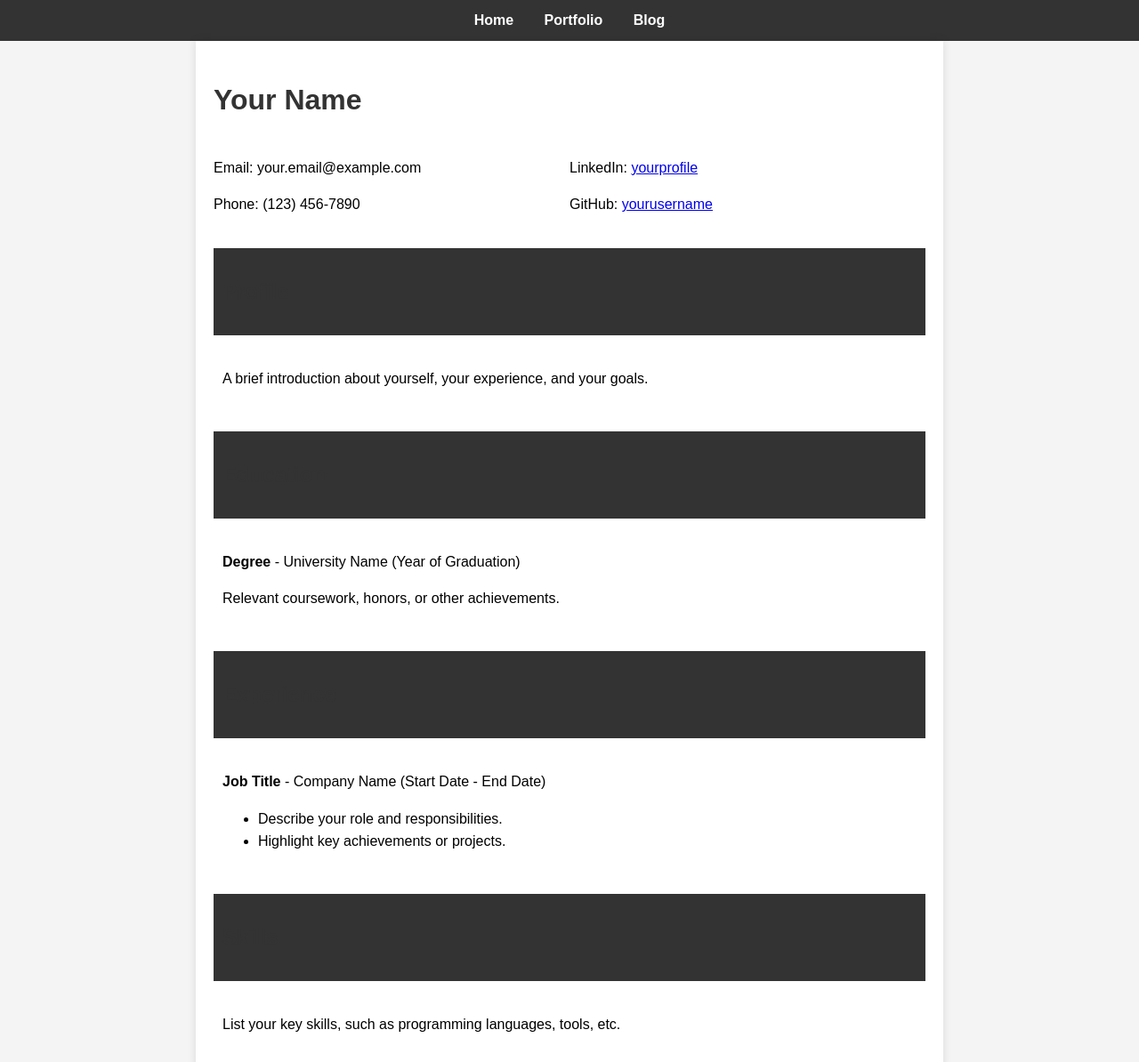
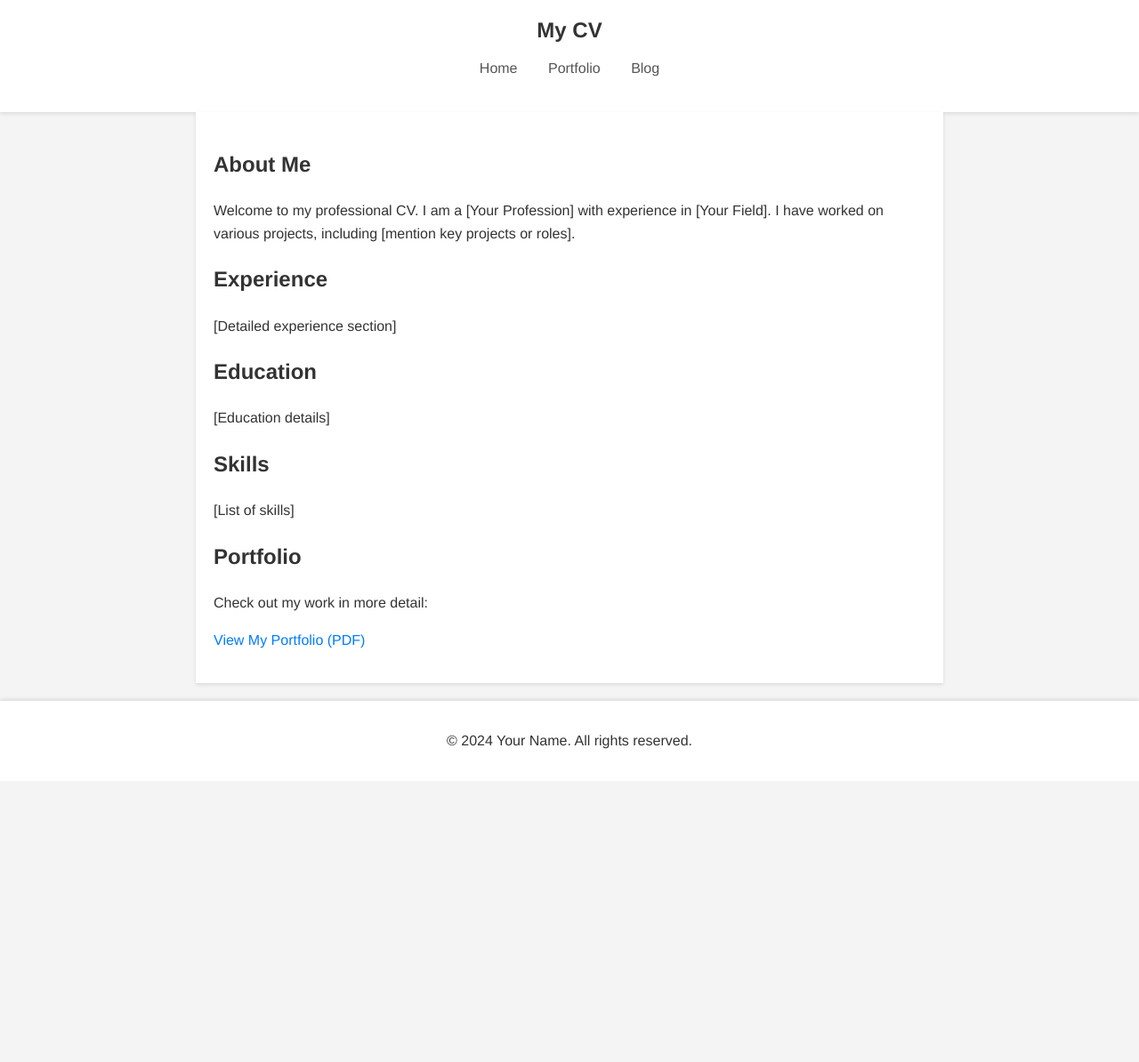
Before and after one commit to JulioCandela1993/JulioCandela1993.github.io, a plain HTML site: page index.html in a window 1280 px wide. Shown: the top 1194 px of the page at 89% size. After the commit the page ends 878 px from the top, so only its background shows below. Drawn offline with Linux system fonts and the light colour scheme.

Commit message:
Update index.html

```diff
--- a/index.html
+++ b/index.html
@@ -3,196 +3,98 @@
 <head>
     <meta charset="UTF-8">
     <meta name="viewport" content="width=device-width, initial-scale=1.0">
-    <title>Your Name - CV</title>
+    <title>My CV</title>
+    <link rel="stylesheet" href="styles.css">
     <style>
         body {
-            font-family: Arial, sans-serif;
-            line-height: 1.6;
+            font-family: 'Helvetica Neue', sans-serif;
+            color: #333;
+            background-color: #f4f4f4;
             margin: 0;
             padding: 0;
-            background-color: #f4f4f4;
         }
-        .container {
-            width: 80%;
-            max-width: 800px;
-            margin: auto;
-            background: #fff;
+        header {
+            background-color: #fff;
             padding: 20px;
-            box-shadow: 0 0 10px rgba(0,0,0,0.1);
+            text-align: center;
+            box-shadow: 0 2px 4px rgba(0, 0, 0, 0.1);
+        }
+        header h1 {
+            margin: 0;
+            font-size: 24px;
         }
         nav {
-            background-color: #333;
-            padding: 10px;
+            margin: 20px 0;
             text-align: center;
         }
         nav a {
-            color: white;
             margin: 0 15px;
             text-decoration: none;
-            font-weight: bold;
+            color: #555;
         }
         nav a:hover {
-            text-decoration: underline;
+            color: #000;
         }
-        h1, h2 {
-            color: #333;
+        .container {
+            max-width: 800px;
+            margin: 0 auto;
+            padding: 20px;
+            background-color: #fff;
+            box-shadow: 0 2px 4px rgba(0, 0, 0, 0.1);
         }
-        .section {
-            margin-bottom: 20px;
+        .cv-content {
+            line-height: 1.6;
         }
-        .section-title {
-            background-color: #333;
-            color: #fff;
-            padding: 10px;
-            margin-bottom: 10px;
+        .popup-link {
+            color: #007BFF;
+            cursor: pointer;
         }
-        .section-content {
-            padding: 10px;
-        }
-        .contact-info {
-            display: flex;
-            justify-content: space-between;
-            margin-bottom: 20px;
-        }
-        .contact-info div {
-            flex: 1;
-        }
-        /* Modal Styles */
-        .modal {
-            display: none;
-            position: fixed;
-            z-index: 1;
-            left: 0;
-            top: 0;
-            width: 100%;
-            height: 100%;
-            overflow: auto;
-            background-color: rgba(0, 0, 0, 0.5);
-            padding-top: 60px;
-        }
-        .modal-content {
+        footer {
+            text-align: center;
+            padding: 20px;
             background-color: #fff;
-            margin: 5% auto;
-            padding: 20px;
-            border: 1px solid #888;
-            width: 80%;
-            max-width: 600px;
-        }
-        .close {
-            color: #aaa;
-            float: right;
-            font-size: 28px;
-            font-weight: bold;
-        }
-        .close:hover,
-        .close:focus {
-            color: black;
-            text-decoration: none;
-            cursor: pointer;
+            box-shadow: 0 -2px 4px rgba(0, 0, 0, 0.1);
+            margin-top: 20px;
         }
     </style>
 </head>
 <body>
-    <!-- Navigation Menu -->
-    <nav>
-        <a href="index.html">Home</a>
-        <a href="portfolio.html">Portfolio</a>
-        <a href="blog.html">Blog</a>
-    </nav>
+    <header>
+        <h1>My CV</h1>
+        <nav>
+            <a href="#">Home</a>
+            <a href="portfolio.html">Portfolio</a>
+            <a href="blog.html">Blog</a>
+        </nav>
+    </header>
 
     <div class="container">
-        <h1>Your Name</h1>
-        <div class="contact-info">
-            <div>
-                <p>Email: your.email@example.com</p>
-                <p>Phone: (123) 456-7890</p>
-            </div>
-            <div>
-                <p>LinkedIn: <a href="https://linkedin.com/in/yourprofile" target="_blank">yourprofile</a></p>
-                <p>GitHub: <a href="https://github.com/yourusername" target="_blank">yourusername</a></p>
-            </div>
-        </div>
+        <div class="cv-content">
+            <h2>About Me</h2>
+            <p>Welcome to my professional CV. I am a [Your Profession] with experience in [Your Field]. I have worked on various projects, including [mention key projects or roles].</p>
 
-        <div class="section">
-            <div class="section-title">
-                <h2>Profile</h2>
-            </div>
-            <div class="section-content">
-                <p>A brief introduction about yourself, your experience, and your goals.</p>
-            </div>
-        </div>
+            <h2>Experience</h2>
+            <p>[Detailed experience section]</p>
 
-        <div class="section">
-            <div class="section-title">
-                <h2>Education</h2>
-            </div>
-            <div class="section-content">
-                <p><strong>Degree</strong> - University Name (Year of Graduation)</p>
-                <p>Relevant coursework, honors, or other achievements.</p>
-            </div>
-        </div>
+            <h2>Education</h2>
+            <p>[Education details]</p>
 
-        <div class="section">
-            <div class="section-title">
-                <h2>Experience</h2>
-            </div>
-            <div class="section-content">
-                <p><strong>Job Title</strong> - Company Name (Start Date - End Date)</p>
-                <ul>
-                    <li>Describe your role and responsibilities.</li>
-                    <li>Highlight key achievements or projects.</li>
-                </ul>
-            </div>
-        </div>
+            <h2>Skills</h2>
+            <p>[List of skills]</p>
 
-        <div class="section">
-            <div class="section-title">
-                <h2>Skills</h2>
-            </div>
-            <div class="section-content">
-                <p>List your key skills, such as programming languages, tools, etc.</p>
-            </div>
-        </div>
-
-        <!-- Link to open PDF in modal -->
-        <div class="section">
-            <div class="section-content">
-                <a href="#" id="openModal">View Portfolio (PDF)</a>
-            </div>
+            <h2>Portfolio</h2>
+            <p>Check out my work in more detail:</p>
+            <p><a class="popup-link" onclick="openPopup()">View My Portfolio (PDF)</a></p>
         </div>
     </div>
 
-    <!-- The Modal -->
-    <div id="myModal" class="modal">
-        <div class="modal-content">
-            <span class="close">&times;</span>
-            <embed src="mypdf.pdf" type="application/pdf" width="100%" height="600px" />
-        </div>
-    </div>
+    <footer>
+        <p>&copy; 2024 Your Name. All rights reserved.</p>
+    </footer>
 
     <script>
-        // Get modal element
-        var modal = document.getElementById("myModal");
-        // Get open modal button
-        var openModal = document.getElementById("openModal");
-        // Get close button
-        var closeModal = document.getElementsByClassName("close")[0];
-
-        // Listen for open click
-        openModal.onclick = function() {
-            modal.style.display = "block";
-        }
-
-        // Listen for close click
-        closeModal.onclick = function() {
-            modal.style.display = "none";
-        }
-
-        // Listen for outside click
-        window.onclick = function(event) {
-            if (event.target == modal) {
-                modal.style.display = "none";
-            }
+        function openPopup() {
+            window.open('mypdf.pdf', 'popup', 'width=800,height=600,scrollbars=no,resizable=no');
         }
     </script>
 </body>
```
